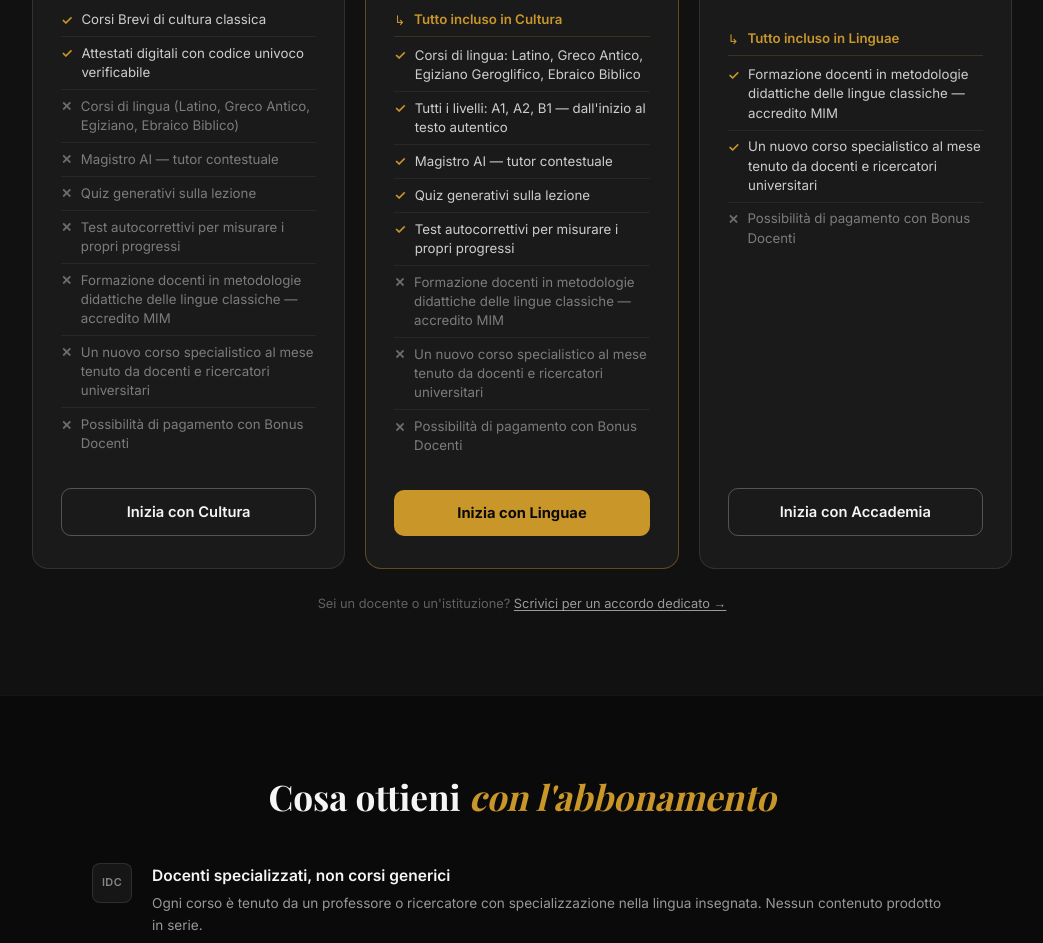
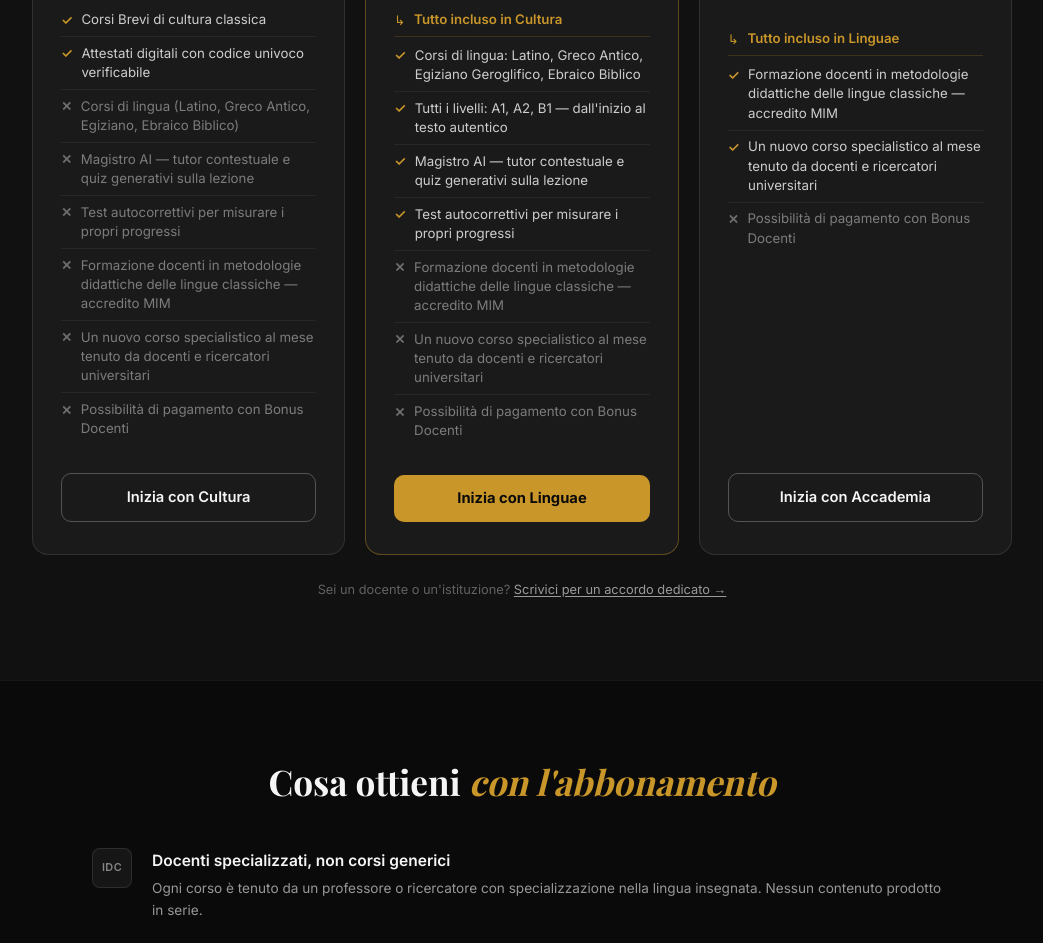
Before and after one commit to grecolatinovivo-create/portale-glv, a website: page public/index.html in a window 1280 px wide. Shown: the part 1303-2246 px from the top of the page, without its empty margins (118-1161 px from the left). Drawn offline with nearby package versions, Linux system fonts and the light colour scheme; no server answers; a web font is replaced by a local one.

Commit message:
Update index.html

```diff
--- a/public/index.html
+++ b/public/index.html
@@ -1105,8 +1105,7 @@
         <li>Corsi Brevi di cultura classica</li>
         <li>Attestati digitali con codice univoco verificabile</li>
         <li class="off">Corsi di lingua (Latino, Greco Antico, Egiziano, Ebraico Biblico)</li>
-        <li class="off">Magistro AI — tutor contestuale</li>
-        <li class="off">Quiz generativi sulla lezione</li>
+        <li class="off">Magistro AI — tutor contestuale e quiz generativi sulla lezione</li>
         <li class="off">Test autocorrettivi per misurare i propri progressi</li>
         <li class="off">Formazione docenti in metodologie didattiche delle lingue classiche — accredito MIM</li>
         <li class="off">Un nuovo corso specialistico al mese tenuto da docenti e ricercatori universitari</li>
@@ -1128,8 +1127,7 @@
         <li class="tutto-in">Tutto incluso in Cultura</li>
         <li>Corsi di lingua: Latino, Greco Antico, Egiziano Geroglifico, Ebraico Biblico</li>
         <li>Tutti i livelli: A1, A2, B1 — dall'inizio al testo autentico</li>
-        <li>Magistro AI — tutor contestuale</li>
-        <li>Quiz generativi sulla lezione</li>
+        <li>Magistro AI — tutor contestuale e quiz generativi sulla lezione</li>
         <li>Test autocorrettivi per misurare i propri progressi</li>
         <li class="off">Formazione docenti in metodologie didattiche delle lingue classiche — accredito MIM</li>
         <li class="off">Un nuovo corso specialistico al mese tenuto da docenti e ricercatori universitari</li>
```
